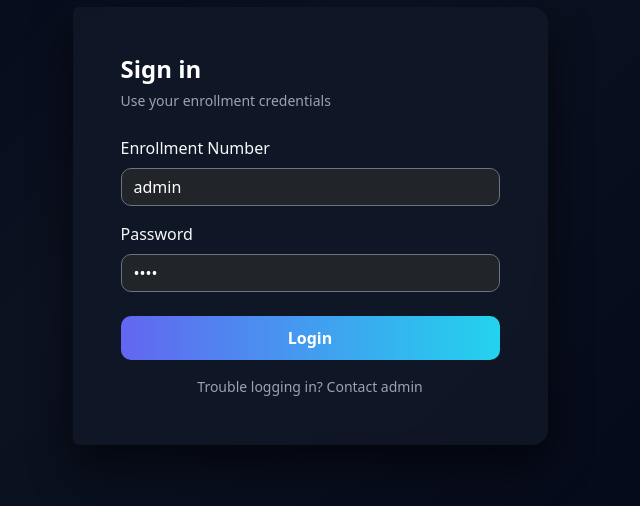
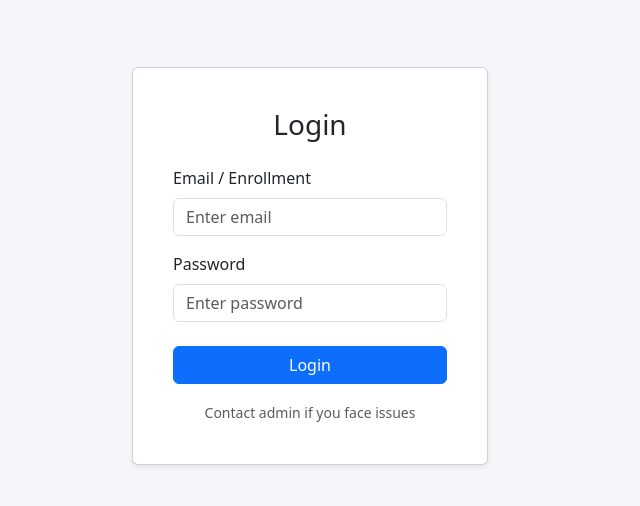
Before and after one commit to JadavTirth/Company-Dashboard-, a React (Vite) app: page / in a window 1280 px wide. Shown: the part 134-640 px from the top of the page, without its empty margins (330-970 px from the left). Built offline with nearby package versions, Linux system fonts and the light colour scheme; no server answers.

Commit message:
Updated authentication system

```diff
--- a/package.json
+++ b/package.json
@@ -12,6 +12,7 @@
   "dependencies": {
     "axios": "^1.13.4",
     "bootstrap": "^5.3.8",
+    "jwt-decode": "^4.0.0",
     "react": "^19.2.0",
     "react-bootstrap": "^2.10.10",
     "react-dom": "^19.2.0",
--- a/src/App.jsx
+++ b/src/App.jsx
@@ -1,25 +1,74 @@
-import { Routes, Route } from 'react-router-dom';
-import Login from './pages/Login';
-import Dashboard from './pages/Dashboard';
-
-import Event from './pages/Events';
-import InternList from './pages/InternList';
-import InternAdd from './pages/InternAdd';
-import CreateEvent from './pages/CreateEvent';
-import EditEvent from './pages/EventEdit';
-
+import { Routes, Route } from "react-router-dom";
+import Login from "./pages/Login";
+import Dashboard from "./pages/Dashboard";
+import Event from "./pages/Events";
+import InternList from "./pages/InternList";
+import InternAdd from "./pages/InternAdd";
+import CreateEvent from "./pages/CreateEvent";
+import EditEvent from "./pages/EventEdit";
+import ProtectedRoute from "./ProtectedRoute";
 
 function App() {
   return (
     <div>
       <Routes>
+        {/* Public Route */}
         <Route path="/" element={<Login />} />
-        <Route path="/dashboard" element={<Dashboard />} />
-        <Route path="/internList" element={<InternList />} />
-        <Route path="/event" element={<Event />} />
-        <Route path="/intern-add" element={<InternAdd/>} />
-        <Route path="/create-event" element={<CreateEvent/>} />
-        <Route path="/edit-event/:id" element={<EditEvent />} />
+
+        {/* Protected Routes */}
+        <Route
+          path="/dashboard"
+          element={
+            <ProtectedRoute>
+              <Dashboard />
+            </ProtectedRoute>
+          }
+        />
+
+        <Route
+          path="/internList"
+          element={
+            <ProtectedRoute>
+              <InternList />
+            </ProtectedRoute>
+          }
+        />
+
+        <Route
+          path="/event"
+          element={
+            <ProtectedRoute>
+              <Event />
+            </ProtectedRoute>
+          }
+        />
+
+        <Route
+          path="/intern-add"
+          element={
+            <ProtectedRoute>
+              <InternAdd />
+            </ProtectedRoute>
+          }
+        />
+
+        <Route
+          path="/create-event"
+          element={
+            <ProtectedRoute>
+              <CreateEvent />
+            </ProtectedRoute>
+          }
+        />
+
+        <Route
+          path="/edit-event/:id"
+          element={
+            <ProtectedRoute>
+              <EditEvent />
+            </ProtectedRoute>
+          }
+        />
       </Routes>
     </div>
   );
--- /dev/null
+++ b/src/ProtectedRoute.jsx
@@ -0,0 +1,13 @@
+import { Navigate } from "react-router-dom";
+
+function ProtectedRoute({ children }) {
+  const token = localStorage.getItem("token");
+
+  if (!token) {
+    return <Navigate to="/" replace />;
+  }
+
+  return children;
+}
+
+export default ProtectedRoute;
--- a/src/api.js
+++ b/src/api.js
@@ -1,4 +1,5 @@
 import axios from "axios";
+// require("dotenv").config();
 
 const API = axios.create({
   // This will pull from Vercel's env settings during build
--- a/src/pages/Login.jsx
+++ b/src/pages/Login.jsx
@@ -1,145 +1,94 @@
 import React, { useState } from "react";
-import { Card, Button, Form, Container, Row, Col } from "react-bootstrap";
-import NavbarFixed from "../components/Navbar";
+import { Card, Button, Form, Container, Row, Col, Spinner } from "react-bootstrap";
 import { useNavigate } from "react-router-dom";
+import API from "../api";
+import "./login.css";
 
 function LoginAlt() {
-
-  const [enrollment, setEnrollment] = useState("admin")
-  const [pw, setpw] = useState("1234")
-
+  const [enrollment, setEnrollment] = useState("");
+  const [pw, setPw] = useState("");
+  const [loading, setLoading] = useState(false);
 
   const navigate = useNavigate();
-  const handleSubmit = (e) => {
-    e.preventDefault()  // page reload hone se rokta hai.
+
+  const handleSubmit = async (e) => {
+    e.preventDefault();
+
     if (!enrollment || !pw) {
-      alert("Fill all fields");
+      alert("Please fill all fields");
       return;
-
-
-
-    }
-    // ---- Demo login logic (replace later with API) ----
-    if (enrollment === "admin" && pw === "1234") {
-      navigate("/dashboard");
-    } else {
-      alert("Invalid enrollment number or password");
-
-    }
     }
 
+    try {
+      setLoading(true);
 
+      const res = await API.post("/api/auth/login", {
+        email: enrollment,
+        password: pw,
+      });
 
+      localStorage.setItem("token", res.data.token);
+      localStorage.setItem("user", JSON.stringify(res.data.user));
 
+      navigate("/dashboard");
+    } catch (error) {
+      alert(error.response?.data?.message || "Login Failed");
+    } finally {
+      setLoading(false);
+    }
+  };
 
   return (
-    <>
-      {/* <NavbarFixed /> */}
-
-      <div
-        style={{
-          minHeight: "100vh",
-          background:
-            "linear-gradient(135deg,#020617 0%, #0b1220 40%, #020617 100%)",
-        }}
-      >
-        <Container
-          fluid
-          className="d-flex align-items-center justify-content-center"
-          style={{ minHeight: "90vh" }}
-        >
-          <Row
-            className="w-100 justify-content-center"
-            style={{ maxWidth: "950px" }}
-          >
-
-            {/* Left branding / info panel */}
-
-
-            {/* Right login form */}
-            <Col md={6} className="p-0">
-              <Card
-                className="border-0 text-white h-100"
-                style={{
-                  background: "rgba(17,24,39,0.85)",
-                  backdropFilter: "blur(8px)",
-                  borderTopRightRadius: "16px",
-                  borderBottomRightRadius: "16px",
-                  boxShadow: "0 20px 40px rgba(0,0,0,.6)"
-                }}
-              >
-                <Card.Body className="p-4 p-md-5">
-
-                  <div className="mb-4">
-                    <h4 className="fw-bold mb-1">
-                      Sign in
-                    </h4>
-                    <small style={{ color: "#9ca3af" }}>
-                      Use your enrollment credentials
-                    </small>
-                  </div>
+    <div className="login-container">
+      <Container>
+        <Row className="justify-content-center">
+          <Col xs={12} sm={10} md={6} lg={4}>
+            <Card className="p-4 shadow-sm">
+              <Card.Body>
+                <h3 className="text-center mb-4">Login</h3>
 
                 <Form onSubmit={handleSubmit}>
-
                   <Form.Group className="mb-3">
-                      <Form.Label className="text-light">
-                        Enrollment Number
-                      </Form.Label>
+                    <Form.Label>Email / Enrollment</Form.Label>
                     <Form.Control
                       type="text"
-                        placeholder="e.g. 220430107001"
-                        className="bg-dark text-white border-secondary"
-                        style={{ borderRadius: "10px" }}
+                      placeholder="Enter email"
                       value={enrollment}
                       onChange={(e) => setEnrollment(e.target.value)}
                     />
                   </Form.Group>
 
                   <Form.Group className="mb-4">
-                      <Form.Label className="text-light">
-                        Password
-                      </Form.Label>
+                    <Form.Label>Password</Form.Label>
                     <Form.Control
                       type="password"
-                        placeholder="Enter your password"
-                        className="bg-dark text-white border-secondary"
-                        style={{ borderRadius: "10px" }}
+                      placeholder="Enter password"
                       value={pw}
-                        onChange={(e) => setpw(e.target.value)}
+                      onChange={(e) => setPw(e.target.value)}
                     />
                   </Form.Group>
 
                   <Button
                     type="submit"
-                      className="w-100 fw-semibold"
-                      style={{
-                        border: "none",
-                        borderRadius: "10px",
-                        padding: "10px",
-                        background:
-                          "linear-gradient(90deg,#6366f1,#22d3ee)"
-                      }}
+                    className="w-100"
+                    disabled={loading}
                   >
-                      Login
+                    {loading ? <Spinner animation="border" size="sm" /> : "Login"}
                   </Button>
+                </Form>
 
-                    <div
-                      className="text-center mt-3"
-                      style={{ fontSize: "14px", color: "#9ca3af" }}
-                    >
-                      Trouble logging in? Contact admin
+                <div className="text-center mt-3">
+                  <small className="text-muted">
+                    Contact admin if you face issues
+                  </small>
                 </div>
-
-                  </Form>
 
               </Card.Body>
             </Card>
           </Col>
-
         </Row>
       </Container>
     </div>
-    </>
   );
 }
 
--- /dev/null
+++ b/src/pages/login.css
@@ -0,0 +1,14 @@
+.login-container {
+  min-height: 100vh;
+  display: flex;
+  align-items: center;
+  background-color: #f4f6f9;
+}
+
+.card {
+  border-radius: 8px;
+}
+
+button {
+  font-weight: 500;
+}
```
Also changed, not shown: 2 other files (tests, documents, lock files or other folders). Lines whose indentation alone changed are shown as unchanged.
